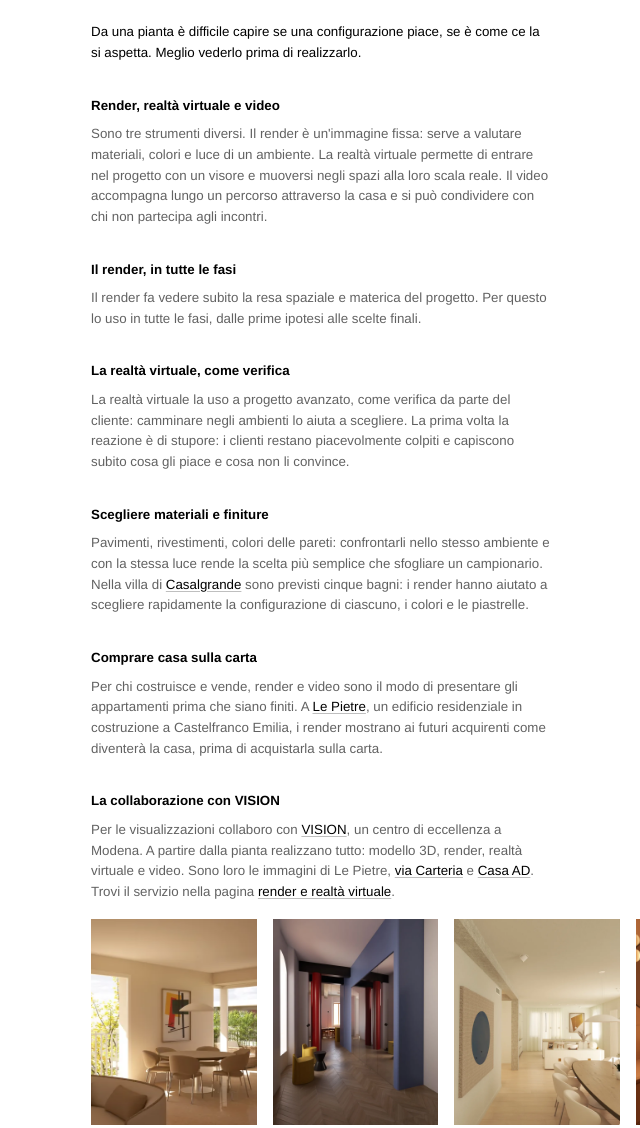
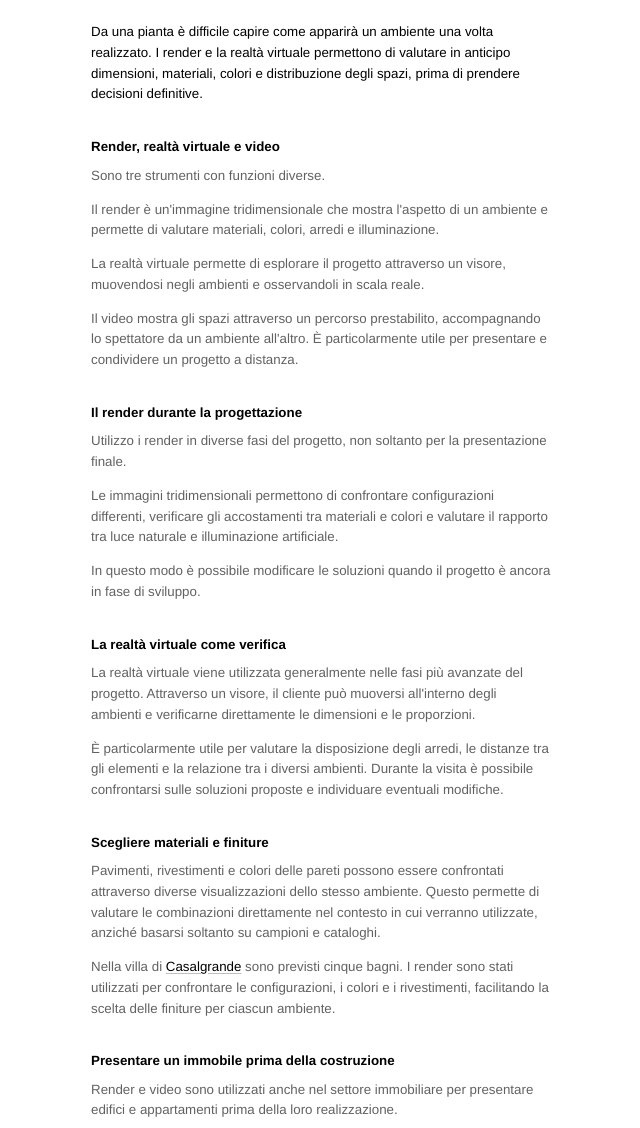
Before and after one commit to archsamuelesilvestri/samuelesilvestri.github.io, a plain HTML site: page articoli/render-realta-virtuale-vedere-casa-prima-dei-lavori.html in a window 1280 px wide. Shown: the part 560-1688 px from the top of the page, without its empty margins (199-839 px from the left). Drawn offline with Linux system fonts and the light colour scheme.

Commit message:
Articolo su render e realtà virtuale: nuovo testo scritto da Samuele
Co-Authored-By: Claude Opus 5.5 <noreply@anthropic.com>
Claude-Session: https://claude.ai/code/session_01DTZCNDMsoEKg25B8TXEBeS

```diff
--- a/articoli/render-realta-virtuale-vedere-casa-prima-dei-lavori.html
+++ b/articoli/render-realta-virtuale-vedere-casa-prima-dei-lavori.html
@@ -3,8 +3,8 @@
 <head>
 <meta charset="UTF-8">
 <meta name="viewport" content="width=device-width, initial-scale=1.0, viewport-fit=cover">
-<title>Render e realtà virtuale: vedere casa prima dei lavori | Samuele Silvestri</title>
-<meta name="description" content="Render, realtà virtuale e video in architettura: come li uso nelle fasi del progetto, per scegliere materiali e finiture e per presentare case sulla carta. Esempi da Casalgrande e Le Pietre.">
+<title>Render e realtà virtuale: vedere un progetto prima di realizzarlo | Samuele Silvestri</title>
+<meta name="description" content="Render, realtà virtuale e video in architettura: come li uso nelle fasi del progetto, per scegliere materiali e finiture e per presentare immobili prima della costruzione. Esempi da Casalgrande e Le Pietre.">
 <meta name="robots" content="max-image-preview:large">
 <meta name="google-site-verification" content="nUFxkZUWkKpewePgaLodkqhTFNrqFwXCR18x_rQbaIs">
 <link rel="canonical" href="https://samuelesilvestriarchitetto.com/articoli/render-realta-virtuale-vedere-casa-prima-dei-lavori.html">
@@ -14,8 +14,8 @@
 <meta property="og:type" content="article">
 <meta property="og:locale" content="it_IT">
 <meta property="og:site_name" content="Samuele Silvestri Architetto">
-<meta property="og:title" content="Render e realtà virtuale: vedere casa prima dei lavori | Samuele Silvestri">
-<meta property="og:description" content="Render, realtà virtuale e video in architettura: come li uso nelle fasi del progetto, per scegliere materiali e finiture e per presentare case sulla carta. Esempi da Casalgrande e Le Pietre.">
+<meta property="og:title" content="Render e realtà virtuale: vedere un progetto prima di realizzarlo | Samuele Silvestri">
+<meta property="og:description" content="Render, realtà virtuale e video in architettura: come li uso nelle fasi del progetto, per scegliere materiali e finiture e per presentare immobili prima della costruzione. Esempi da Casalgrande e Le Pietre.">
 <meta property="og:url" content="https://samuelesilvestriarchitetto.com/articoli/render-realta-virtuale-vedere-casa-prima-dei-lavori.html">
 <meta property="og:image" content="https://samuelesilvestriarchitetto.com/images/r/le-pietre-castelfranco-emilia-soggiorno-cucina-verde-2000.webp">
 <meta name="twitter:card" content="summary_large_image">
@@ -23,8 +23,8 @@
 {
   "@context": "https://schema.org",
   "@type": "BlogPosting",
-  "headline": "Render e realtà virtuale: vedere casa prima dei lavori",
-  "description": "Render, realtà virtuale e video in architettura: come li uso nelle fasi del progetto, per scegliere materiali e finiture e per presentare case sulla carta. Esempi da Casalgrande e Le Pietre.",
+  "headline": "Render e realtà virtuale: vedere un progetto prima di realizzarlo",
+  "description": "Render, realtà virtuale e video in architettura: come li uso nelle fasi del progetto, per scegliere materiali e finiture e per presentare immobili prima della costruzione. Esempi da Casalgrande e Le Pietre.",
   "datePublished": "2026-11-25",
   "dateModified": "2026-11-25",
   "inLanguage": "it",
@@ -68,7 +68,7 @@
     {
       "@type": "ListItem",
       "position": 3,
-      "name": "Render e realtà virtuale: vedere casa prima dei lavori",
+      "name": "Render e realtà virtuale: vedere un progetto prima di realizzarlo",
       "item": "https://samuelesilvestriarchitetto.com/articoli/render-realta-virtuale-vedere-casa-prima-dei-lavori.html"
     }
   ]
@@ -97,44 +97,59 @@
   <main class="page-main">
   <p class="breadcrumb"><a href="../articoli.html">Articoli</a></p>
   <article>
-  <h1>Render e realtà virtuale: vedere casa prima dei lavori</h1>
+  <h1>Render e realtà virtuale: vedere un progetto prima di realizzarlo</h1>
   <p class="byline"><time datetime="2026-11-25">25 novembre 2026</time>, di Samuele Silvestri, architetto</p>
   <figure class="hero"><img src="../images/r/le-pietre-castelfranco-emilia-soggiorno-cucina-verde-2000.webp" srcset="../images/r/le-pietre-castelfranco-emilia-soggiorno-cucina-verde-800.webp 800w, ../images/r/le-pietre-castelfranco-emilia-soggiorno-cucina-verde-1600.webp 1600w, ../images/r/le-pietre-castelfranco-emilia-soggiorno-cucina-verde-2000.webp 2000w" sizes="(max-width: 768px) 92vw, 760px" width="2000" height="1125" fetchpriority="high" alt="Le Pietre, Castelfranco Emilia: soggiorno con cucina verde salvia, parete curva con specchi tondi e vetrata sul terrazzo"></figure>
 
-  <p class="lead">Da una pianta è difficile capire se una configurazione piace, se è come ce la si aspetta. Meglio
-    vederlo prima di realizzarlo.</p>
+  <p class="lead">Da una pianta è difficile capire come apparirà un ambiente una volta realizzato. I render e la realtà
+    virtuale permettono di valutare in anticipo dimensioni, materiali, colori e distribuzione degli spazi, prima di
+    prendere decisioni definitive.</p>
 
   <h2>Render, realtà virtuale e video</h2>
-  <p>Sono tre strumenti diversi. Il render è un'immagine fissa: serve a valutare materiali, colori e luce di un
-    ambiente. La realtà virtuale permette di entrare nel progetto con un visore e muoversi negli spazi alla loro scala
-    reale. Il video accompagna lungo un percorso attraverso la casa e si può condividere con chi non partecipa agli
-    incontri.</p>
+  <p>Sono tre strumenti con funzioni diverse.</p>
+  <p>Il render è un'immagine tridimensionale che mostra l'aspetto di un ambiente e permette di valutare materiali,
+    colori, arredi e illuminazione.</p>
+  <p>La realtà virtuale permette di esplorare il progetto attraverso un visore, muovendosi negli ambienti e
+    osservandoli in scala reale.</p>
+  <p>Il video mostra gli spazi attraverso un percorso prestabilito, accompagnando lo spettatore da un ambiente
+    all'altro. È particolarmente utile per presentare e condividere un progetto a distanza.</p>
 
-  <h2>Il render, in tutte le fasi</h2>
-  <p>Il render fa vedere subito la resa spaziale e materica del progetto. Per questo lo uso in tutte le fasi, dalle
-    prime ipotesi alle scelte finali.</p>
+  <h2>Il render durante la progettazione</h2>
+  <p>Utilizzo i render in diverse fasi del progetto, non soltanto per la presentazione finale.</p>
+  <p>Le immagini tridimensionali permettono di confrontare configurazioni differenti, verificare gli accostamenti tra
+    materiali e colori e valutare il rapporto tra luce naturale e illuminazione artificiale.</p>
+  <p>In questo modo è possibile modificare le soluzioni quando il progetto è ancora in fase di sviluppo.</p>
 
-  <h2>La realtà virtuale, come verifica</h2>
-  <p>La realtà virtuale la uso a progetto avanzato, come verifica da parte del cliente: camminare negli ambienti lo
-    aiuta a scegliere. La prima volta la reazione è di stupore: i clienti restano piacevolmente colpiti e capiscono
-    subito cosa gli piace e cosa non li convince.</p>
+  <h2>La realtà virtuale come verifica</h2>
+  <p>La realtà virtuale viene utilizzata generalmente nelle fasi più avanzate del progetto. Attraverso un visore, il
+    cliente può muoversi all'interno degli ambienti e verificarne direttamente le dimensioni e le proporzioni.</p>
+  <p>È particolarmente utile per valutare la disposizione degli arredi, le distanze tra gli elementi e la relazione tra
+    i diversi ambienti. Durante la visita è possibile confrontarsi sulle soluzioni proposte e individuare eventuali
+    modifiche.</p>
 
   <h2>Scegliere materiali e finiture</h2>
-  <p>Pavimenti, rivestimenti, colori delle pareti: confrontarli nello stesso ambiente e con la stessa luce rende la
-    scelta più semplice che sfogliare un campionario. Nella villa di <a href="../progetti/casalgrande.html">Casalgrande</a>
-    sono previsti cinque bagni: i render hanno aiutato a scegliere rapidamente la configurazione di ciascuno, i colori e
-    le piastrelle.</p>
+  <p>Pavimenti, rivestimenti e colori delle pareti possono essere confrontati attraverso diverse visualizzazioni dello
+    stesso ambiente. Questo permette di valutare le combinazioni direttamente nel contesto in cui verranno utilizzate,
+    anziché basarsi soltanto su campioni e cataloghi.</p>
+  <p>Nella villa di <a href="../progetti/casalgrande.html">Casalgrande</a> sono previsti cinque bagni. I render sono
+    stati utilizzati per confrontare le configurazioni, i colori e i rivestimenti, facilitando la scelta delle finiture
+    per ciascun ambiente.</p>
 
-  <h2>Comprare casa sulla carta</h2>
-  <p>Per chi costruisce e vende, render e video sono il modo di presentare gli appartamenti prima che siano finiti. A
-    <a href="../progetti/le-pietre.html">Le Pietre</a>, un edificio residenziale in costruzione a Castelfranco Emilia,
-    i render mostrano ai futuri acquirenti come diventerà la casa, prima di acquistarla sulla carta.</p>
+  <h2>Presentare un immobile prima della costruzione</h2>
+  <p>Render e video sono utilizzati anche nel settore immobiliare per presentare edifici e appartamenti prima della loro
+    realizzazione.</p>
+  <p>A <a href="../progetti/le-pietre.html">Le Pietre</a>, complesso residenziale in costruzione a Castelfranco Emilia,
+    le immagini tridimensionali mostrano l'aspetto degli edifici e degli interni. I futuri acquirenti possono così
+    conoscere la distribuzione degli ambienti e le caratteristiche degli appartamenti prima dell'acquisto.</p>
 
   <h2>La collaborazione con VISION</h2>
-  <p>Per le visualizzazioni collaboro con <a href="https://www.visionvisualizing.com/">VISION</a>, un centro di
-    eccellenza a Modena. A partire dalla pianta realizzano tutto: modello 3D, render, realtà virtuale e video. Sono loro
-    le immagini di Le Pietre, <a href="../progetti/via-carteria.html">via Carteria</a> e
-    <a href="../progetti/casa-ad.html">Casa AD</a>. Trovi il servizio nella pagina
+  <p>Per la realizzazione delle visualizzazioni collaboro con <a href="https://www.visionvisualizing.com/">VISION</a>,
+    realtà specializzata nella visualizzazione architettonica con sede a Modena.</p>
+  <p>A partire dagli elaborati progettuali, il lavoro comprende la modellazione tridimensionale, la produzione di
+    render, la realizzazione di ambienti in realtà virtuale e i video.</p>
+  <p>La collaborazione ha interessato diversi progetti, tra cui <a href="../progetti/le-pietre.html">Le Pietre</a>,
+    <a href="../progetti/via-carteria.html">Via Carteria</a> e <a href="../progetti/casa-ad.html">Casa AD</a>.</p>
+  <p>Per maggiori informazioni è disponibile la pagina dedicata a
     <a href="../servizi/render-realta-virtuale.html">render e realtà virtuale</a>.</p>
   <div class="figs">
     <figure class="fig"><a href="../progetti/le-pietre.html"><img src="../images/r/le-pietre-castelfranco-emilia-attico-zona-giorno-800.webp" srcset="../images/r/le-pietre-castelfranco-emilia-attico-zona-giorno-800.webp 800w, ../images/r/le-pietre-castelfranco-emilia-attico-zona-giorno-1600.webp 1600w, ../images/r/le-pietre-castelfranco-emilia-attico-zona-giorno-2000.webp 2000w" sizes="(max-width: 768px) 46vw, 240px" width="2000" height="1125" loading="lazy" decoding="async" alt="Le Pietre, Castelfranco Emilia: zona giorno dell&#x27;attico con tavolo tondo, divano curvo e terrazzo"><figcaption>Le Pietre<br>Interni residenziali</figcaption></a></figure>
```
Also changed, not shown: articoli.html (+2 -2 lines), articoli/ristrutturare-casa-centro-storico-modena.html (+1 -1 lines).
